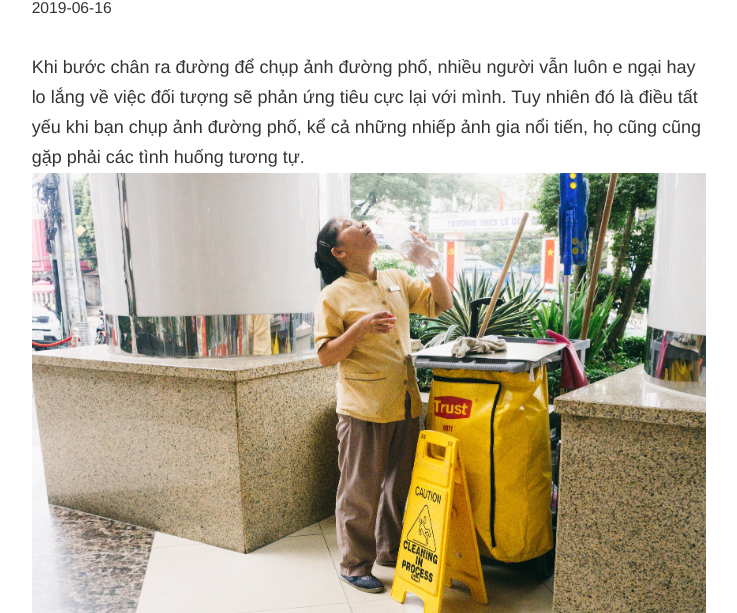
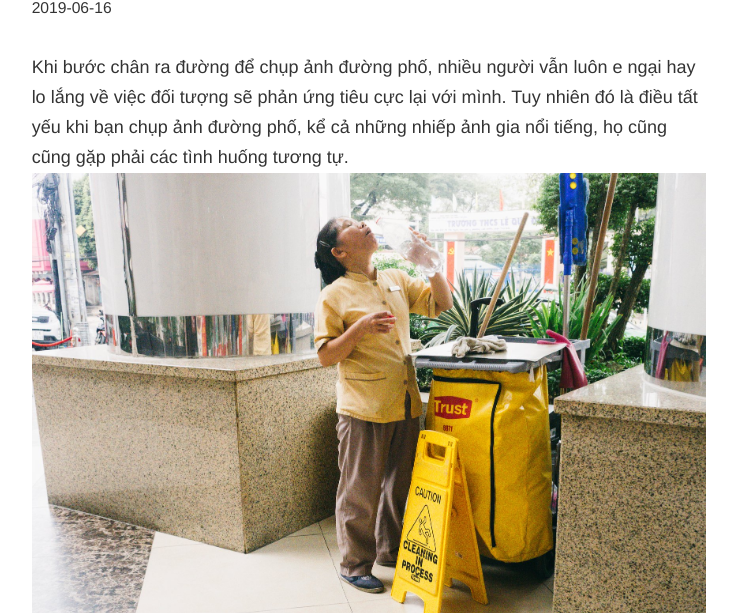
Before and after one commit to anlt149/gatsby_blog, a Gatsby site: page /street-photography/ in a window 1280 px wide. Shown: the part 187-800 px from the top of the page, without its empty margins (271-1008 px from the left). Built offline with nearby package versions, Linux system fonts and the light colour scheme; Gatsby itself is replaced by a stand-in of ours; some packages are replaced by stand-ins of ours.

Commit message:
first post 1

```diff
--- a/content/blog/street-photography/index.md
+++ b/content/blog/street-photography/index.md
@@ -5,7 +5,7 @@ date: 2019-06-16
 description: "Chia sẻ nhiếp ảnh"
 ---
 
-Khi bước chân ra đường để chụp ảnh đường phố, nhiều người vẫn luôn e ngại hay lo lắng về việc đối tượng sẽ phản ứng tiêu cực lại với mình. Tuy nhiên đó là điều tất yếu khi bạn chụp ảnh đường phố, kể cả những nhiếp ảnh gia nổi tiến, họ cũng cũng gặp phải các tình huống tương tự.
+Khi bước chân ra đường để chụp ảnh đường phố, nhiều người vẫn luôn e ngại hay lo lắng về việc đối tượng sẽ phản ứng tiêu cực lại với mình. Tuy nhiên đó là điều tất yếu khi bạn chụp ảnh đường phố, kể cả những nhiếp ảnh gia nổi tiếng, họ cũng cũng gặp phải các tình huống tương tự.
 ![Street 4](./street_4.jpg)
 
 Từ kinh nghiệm bản thân và học hỏi từ các nhiếp ảnh gia đi trước thì mình thấy có 2 cách chính để tiếp cận đối tượng khi chụp ảnh đường phố, đó là:
```
